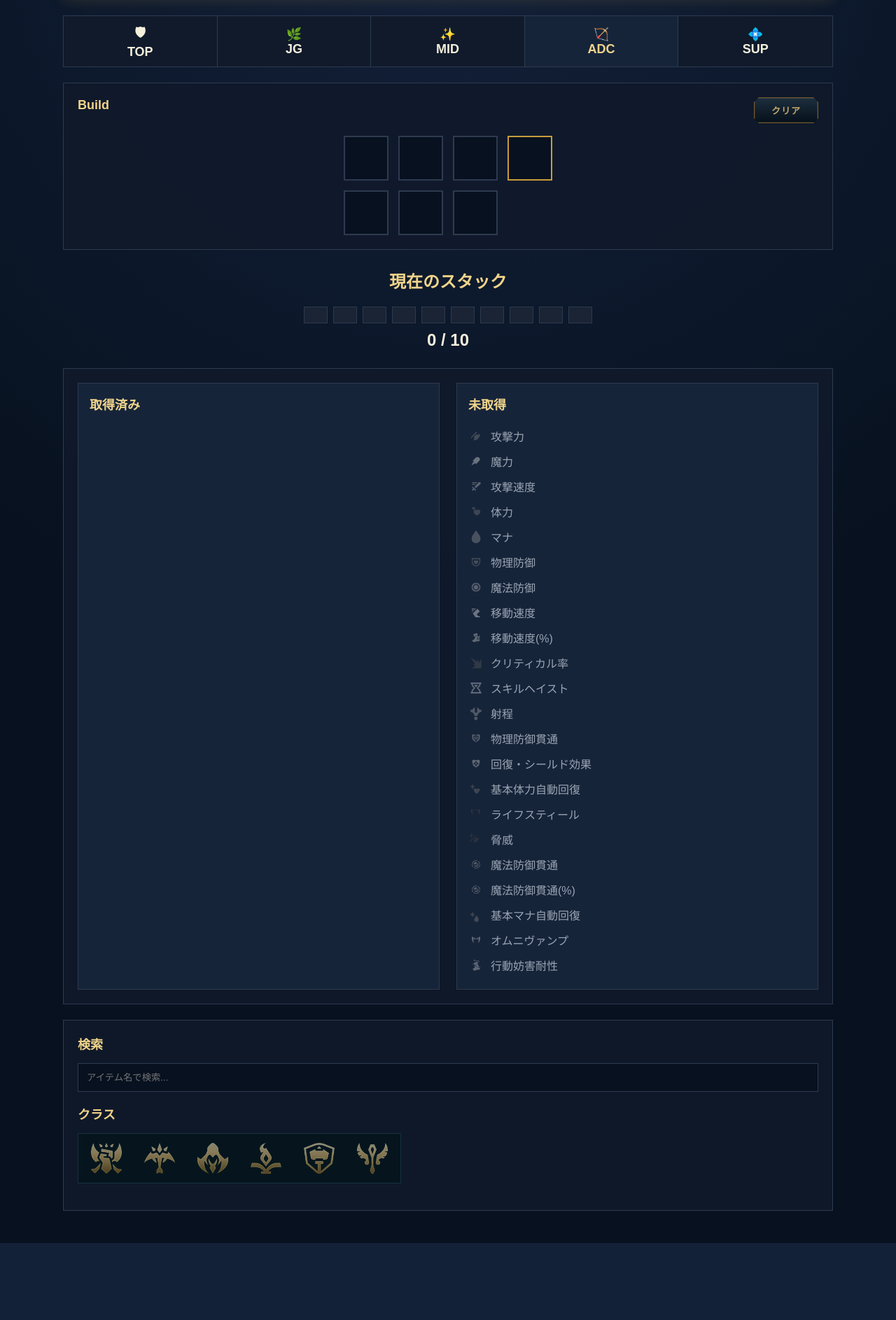
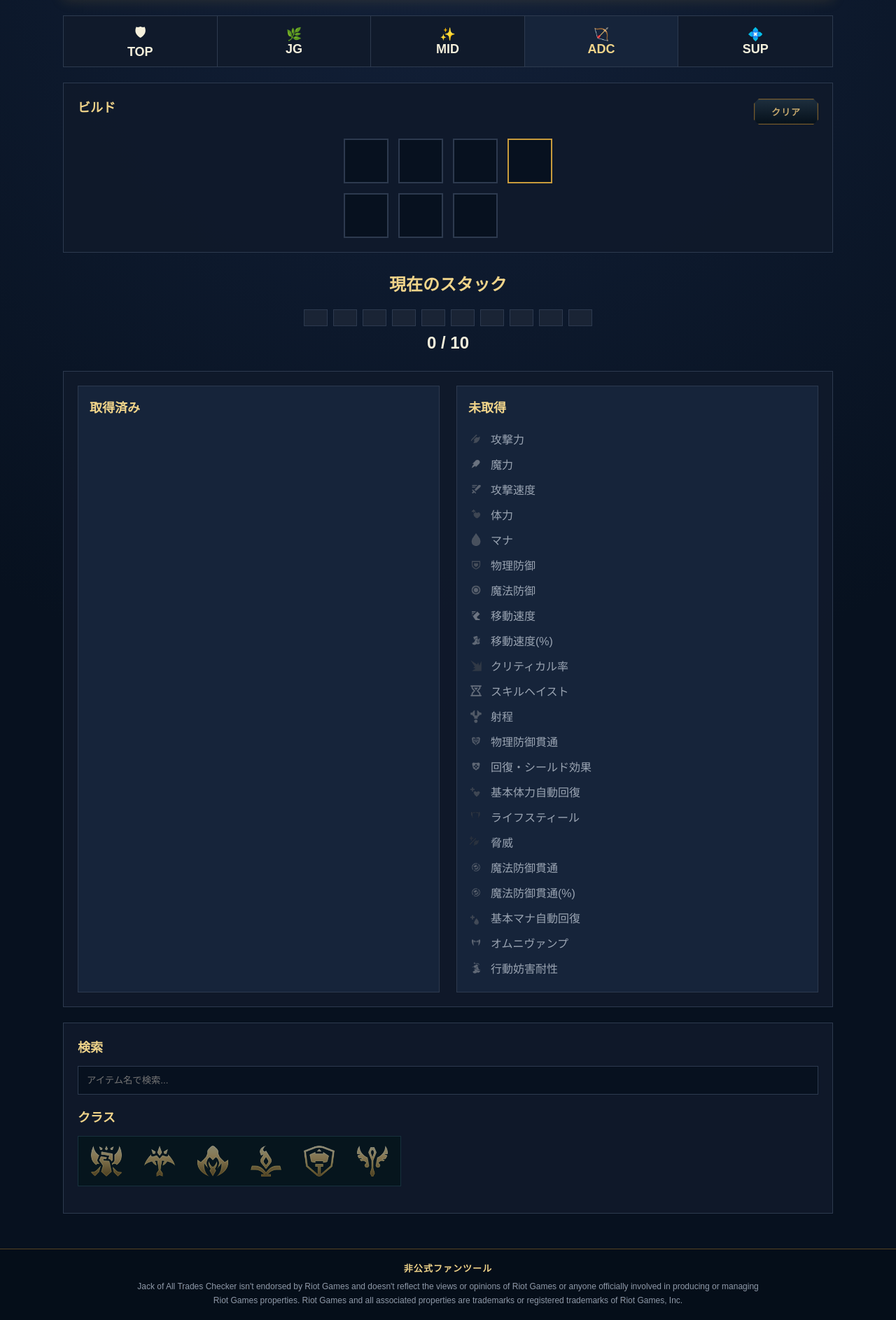
Before and after one commit to go825/jack-of-all-trades-checker, a Flask app: template templates/index.html in a window 1280 px wide. Shown: the part 140-2026 px from the top of the page at 70% size. Before the commit the page ends 1916 px from the top, so only its background shows below. Run offline with Flask 3, Linux system fonts and the light colour scheme; the template is opened without the code that fills it, so the values that code supplies are empty.

Commit message:
feat: add Riot legal disclaimer

```diff
--- a/static/css/style.css
+++ b/static/css/style.css
@@ -679,6 +679,29 @@ gap:10px;
     line-height: 1.5;
 }
 
+.legal-footer {
+    margin-top: 28px;
+    padding: 18px 20px;
+    color: #8f99a8;
+    border-top: 1px solid rgba(120, 90, 40, 0.7);
+    background: rgba(5, 13, 23, 0.72);
+    font-size: 12px;
+    line-height: 1.6;
+    text-align: center;
+}
+
+.legal-footer p {
+    max-width: 900px;
+    margin: 0 auto;
+}
+
+.legal-footer .legal-footer-label {
+    margin-bottom: 6px;
+    color: var(--gold-light);
+    font-size: 13px;
+    font-weight: 700;
+    letter-spacing: 0.08em;
+}
 @media (max-width: 700px) {
     .header-actions {
         width: 100%;
--- a/static/js/build.js
+++ b/static/js/build.js
@@ -67,7 +67,7 @@ items.forEach(card => {
         if (targetIndex === -1) {
             const message = isSpecialRoleItem(item)
                 ? "このアイテムは複数積めません"
-                : "Buildがいっぱいです";
+                : "ビルドがいっぱいです";
 
             alert(message);
             return;
--- a/templates/index.html
+++ b/templates/index.html
@@ -52,7 +52,7 @@
 
     <section class="panel build-panel">
         <div class="panel-title">
-            <h2>Build</h2>
+            <h2>ビルド</h2>
             <button class="clear-button">クリア</button>
         </div>
 
@@ -158,6 +158,13 @@
 
 </div>
 
+    <footer class="legal-footer">
+        <p class="legal-footer-label">非公式ファンツール</p>
+        <p>
+            Jack of All Trades Checker isn't endorsed by Riot Games and doesn't reflect the views or opinions of Riot Games or anyone officially involved in producing or managing Riot Games properties. Riot Games and all associated properties are trademarks or registered trademarks of Riot Games, Inc.
+        </p>
+    </footer>
+
 <dialog class="help-dialog" aria-labelledby="help-title">
     <div class="help-dialog-header">
         <h2 id="help-title">使い方</h2>
@@ -165,10 +172,10 @@
     </div>
     <ol class="help-steps">
         <li><strong>ロールを選ぶ</strong><span>TOP・JG・MID・ADC・SUPから使用するロールを選択します。</span></li>
-        <li><strong>アイテムを追加する</strong><span>一覧のアイテムをクリックするとBuildへ追加されます。検索とクラス絞り込みも使えます。</span></li>
-        <li><strong>Buildを調整する</strong><span>ドラッグで並べ替え、Build内のアイテムをクリックして削除できます。</span></li>
+        <li><strong>アイテムを追加する</strong><span>一覧のアイテムをクリックするとビルドへ追加されます。検索とクラス絞り込みも使えます。</span></li>
+        <li><strong>ビルドを調整する</strong><span>ドラッグで並べ替え、ビルド内のアイテムをクリックして削除できます。</span></li>
         <li><strong>スタックを確認する</strong><span>何でも屋のスタックと、取得済み・未取得ステータスが自動更新されます。</span></li>
-        <li><strong>次回も続きから使う</strong><span>ロール別Buildはブラウザへ自動保存されます。</span></li>
+        <li><strong>次回も続きから使う</strong><span>ロール別ビルドはブラウザへ自動保存されます。</span></li>
     </ol>
     <p class="help-note">アイテムにカーソルを合わせると、能力・効果・合成ツリーを確認できます。</p>
 </dialog>
```
